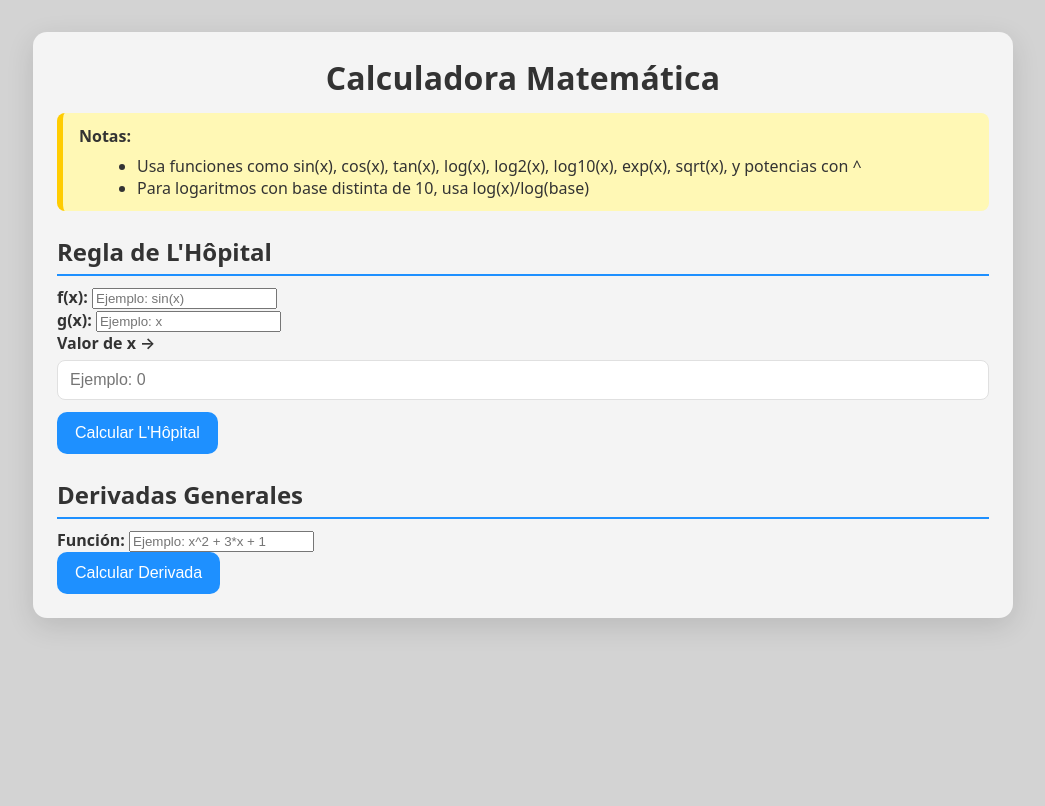
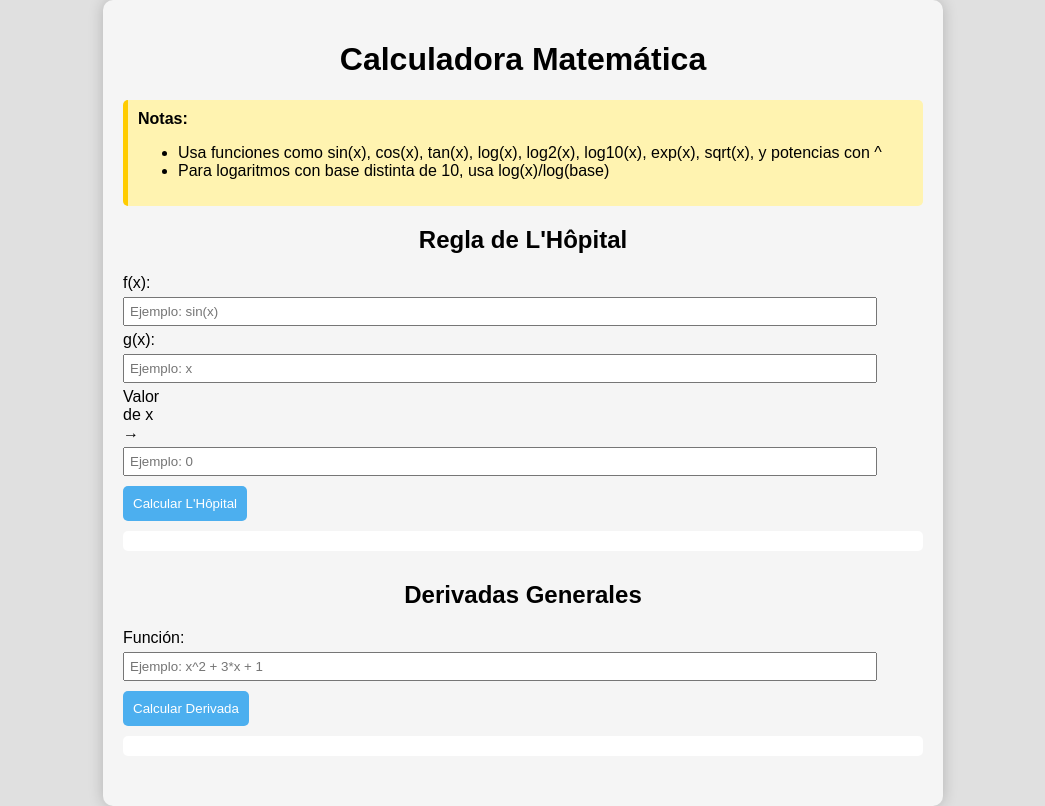
Before and after one commit to juda961/conjgeneradores, a plain HTML site: page index.html in a window 1280 px wide. Shown: the whole page, without its empty margins (117-1162 px from the left). Drawn offline with nearby package versions, Linux system fonts and the light colour scheme.

Commit message:
Update style.css

```diff
--- a/style.css
+++ b/style.css
@@ -1,166 +1,68 @@
-/* --- Base --- */
-:root{
-  --azul:#1e90ff;
-  --gris-fondo:#d3d3d3;
-  --panel:#f4f4f4;
-  --nota:#fff8b5;
-  --borde: #e0e0e0;
-  --texto:#333;
+body {
+    font-family: Arial, sans-serif;
+    background-color: #e0e0e0;
+    margin: 0;
+    padding: 0;
 }
 
-*{ box-sizing:border-box; }
-
-body{
-  margin:0;
-  font-family: system-ui, -apple-system, Segoe UI, Roboto, Arial, sans-serif;
-  color:var(--texto);
-  background:var(--gris-fondo);
+.container {
+    max-width: 800px;
+    margin: auto;
+    padding: 20px;
+    background: #f5f5f5;
+    border-radius: 10px;
+    box-shadow: 0 0 15px rgba(0,0,0,0.2);
 }
 
-/* --- Contenedor principal --- */
-.container{
-  max-width: 980px;
-  margin: 32px auto;
-  padding: 24px;
-  background: var(--panel);
-  border-radius: 14px;
-  box-shadow: 0 8px 28px rgba(0,0,0,.12);
+h1, h2 {
+    text-align: center;
 }
 
-/* --- Títulos --- */
-h1{
-  margin:0 0 14px 0;
-  text-align:center;
-  letter-spacing:.2px;
+.notas {
+    background-color: #fff3b0;
+    border-left: 5px solid #ffcc00;
+    padding: 10px;
+    margin-bottom: 20px;
+    border-radius: 5px;
 }
 
-h2{
-  margin:24px 0 10px 0;
-  border-bottom:2px solid var(--azul);
-  padding-bottom:6px;
+.section {
+    margin-bottom: 30px;
 }
 
-/* --- Notas --- */
-.notas{
-  background:var(--nota);
-  border-left:6px solid #ffcc00;
-  padding:12px 16px;
-  border-radius:8px;
-  margin-bottom:18px;
-}
-.notas ul{
-  margin:8px 0 0 18px;
+label {
+    display: inline-block;
+    width: 50px;
 }
 
-/* --- Campos e inputs --- */
-label{ font-weight:600; }
-textarea, input[type="number"], select{
-  width:100%;
-  margin-top:6px;
-  margin-bottom:12px;
-  padding:10px 12px;
-  border:1px solid var(--borde);
-  border-radius:8px;
-  font-size:16px;
-  background:white;
-  outline:none;
-}
-textarea{
-  resize: vertical;
-  min-height: 140px;
-  font-family: ui-monospace, Menlo, Consolas, 'Courier New', monospace;
+input {
+    width: calc(100% - 60px);
+    padding: 5px;
+    margin: 5px 0;
 }
 
-/* --- Layout pequeño de opciones --- */
-.fila{
-  display:flex;
-  gap:16px;
-  flex-wrap:wrap;
-}
-.campo{
-  flex:1 1 240px;
+button {
+    background-color: #4cafef;
+    color: white;
+    padding: 10px;
+    margin-top: 5px;
+    border: none;
+    cursor: pointer;
+    border-radius: 5px;
 }
 
-/* --- Botón --- */
-button{
-  background:var(--azul);
-  color:white;
-  border:none;
-  padding:12px 18px;
-  font-size:16px;
-  border-radius:10px;
-  cursor:pointer;
-  transition:.15s transform ease, .2s background ease;
-}
-button:hover{ background:#1679d6; }
-button:active{ transform: translateY(1px); }
-
-/* --- Resultados/Pasos --- */
-.resultado{
-  display:none;        /* visible solo al calcular */
-  background:#f0f8ff;
-  border-left:5px solid var(--azul);
-  padding:12px 16px;
-  margin-top:14px;
-  border-radius:8px;
-  overflow-x:auto;
+button:hover {
+    background-color: #3a94d8;
 }
 
-/* --- Etiquetas dentro del resumen --- */
-.badge{
-  display:inline-block;
-  padding:4px 8px;
-  border-radius:999px;
-  font-size:12px;
-  background:#e7f1ff;
-  border:1px solid #cfe3ff;
-  margin-right:6px;
-}
-.badge.ok{ background:#eaffea; border-color:#c4f0c4; }
-.badge.no{ background:#ffecec; border-color:#ffc8c8; }
-
-/* --- Tablas de matrices --- */
-.tabla{
-  border-collapse: separate;
-  border-spacing: 0;
-  margin:10px 0 16px 0;
-  border:1px solid var(--borde);
-  border-radius:10px;
-  overflow:hidden;
-}
-.tabla th, .tabla td{
-  padding:8px 10px;
-  border-bottom:1px solid var(--borde);
-  font-family: ui-monospace, Menlo, Consolas, 'Courier New', monospace;
-  text-align:right;
-  min-width:64px;
-}
-.tabla tr:last-child td{ border-bottom:none; }
-.tabla thead th{
-  background:#eef6ff;
-  text-align:center;
-  font-weight:700;
+.resultado {
+    margin-top: 10px;
+    padding: 10px;
+    background-color: #fff;
+    border-radius: 5px;
 }
 
-/* --- Operaciones --- */
-.op{
-  font-family: ui-monospace, Menlo, Consolas, 'Courier New', monospace;
-  background:#fff;
-  border:1px dashed #dcdcdc;
-  padding:8px 10px;
-  border-radius:8px;
-  display:inline-block;
-  margin:6px 0;
+.resultado.infinito {
+    color: red;
+    font-weight: bold;
 }
-
-/* --- Colores de estado --- */
-.text-ok{ color:#0b7a0b; font-weight:700; }
-.text-no{ color:#b10000; font-weight:700; }
-
-/* --- Código embebido --- */
-code{
-  background:#fff;
-  border:1px solid #ececec;
-  padding:2px 6px;
-  border-radius:6px;
-}
```
